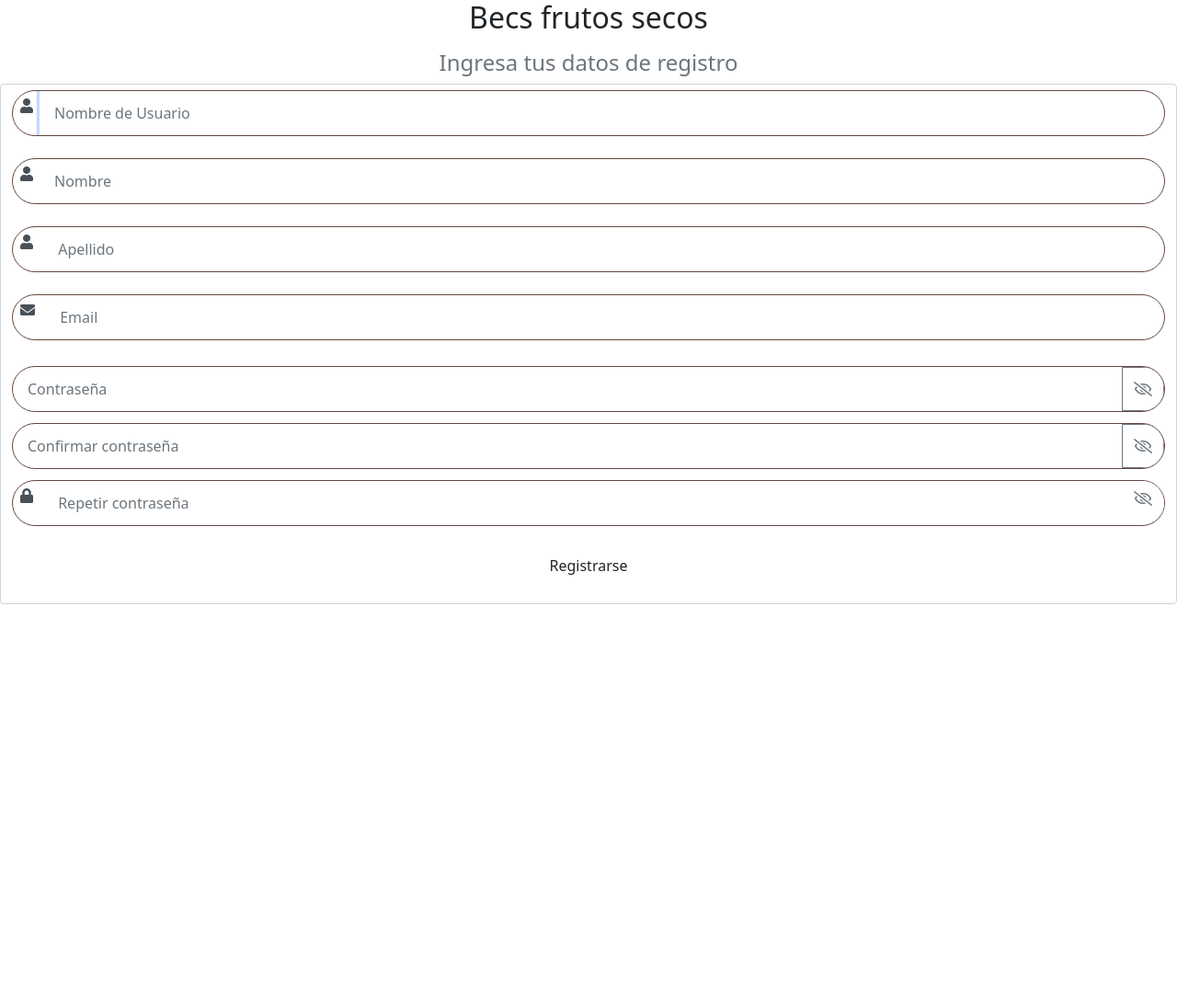
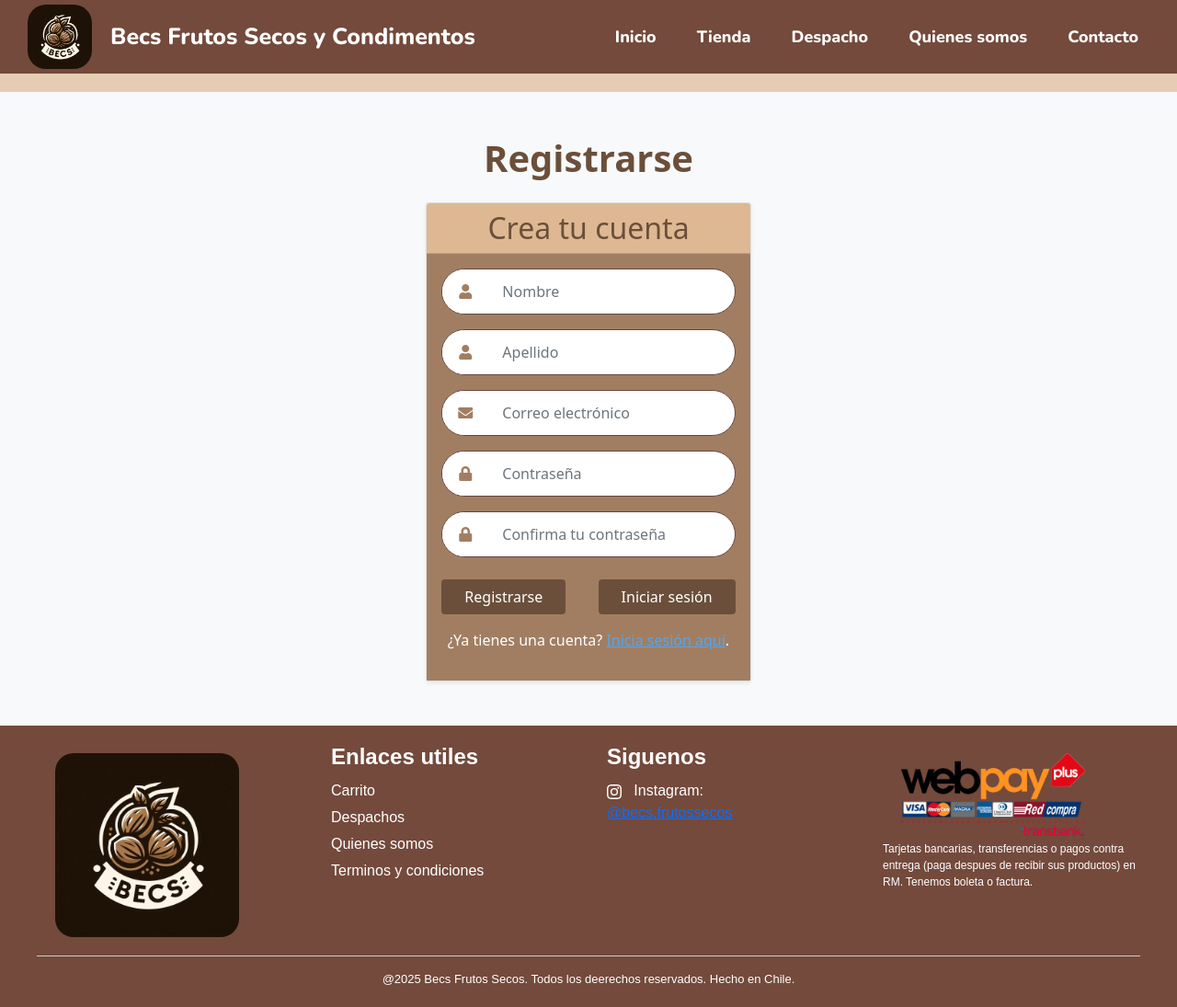
Before and after one commit to DexusRandgris/ProyectoTitulo_Becs_Site, a Django app: page /registrate/ in a window 1280 px wide. Shown: the whole page at 92% size. Before the commit the page ends 657 px from the top, so only its background shows below. Run offline with Django 5.2, Linux system fonts and the light colour scheme; some libraries are stand-ins or nearby versions.

Commit message:
se hizo el registrate

```diff
--- a/becs_proyecto_titulo/becs_frutossecos/templates/registrate.html
+++ b/becs_proyecto_titulo/becs_frutossecos/templates/registrate.html
@@ -1,139 +1,117 @@
-{%load static%}
-<!DOCTYPE html>
-<html lang="es">
-<head>
-    <meta charset='utf-8'>
-    <meta name='viewport' content='width=device-width, initial-scale=1'>
-    <title>Registrar sesión</title>
-    <link href='https://stackpath.bootstrapcdn.com/bootstrap/5.0.0-alpha1/css/bootstrap.min.css' rel='stylesheet'>
-    <link href='https://use.fontawesome.com/releases/v5.7.2/css/all.css' rel='stylesheet'>
+{% extends "base.html" %}
+{% block content %}
+{% load static %}
+
     <link rel="stylesheet" href="{% static 'css/inicio_sesion_styles.css' %}">
-    <link rel="shortcut icon" href="img/logo.png">
-</head>
-<body class='snippet-body'>
-    <div class="wrapper bg-white">
-        <div class="h2 text-center">Becs frutos secos</div>
-
-        <div class="h4 text-muted text-center pt-2">Ingresa tus datos de registro</div>
-        <form class="form-control" action='registrate' method="POST" id="loginForm">
+  <!-- MAIN -->
+  <main class="bg-light py-5">
+    <div class="container">
+      <h1 class="text-center mb-4" style="color:#6B4F3A; font-weight:bold;">Registrarse</h1>
+      <div class="row justify-content-center">
+        <div class="col-md-6 col-lg-4">
+          <div class="card shadow-sm">
+            <div class="card-header text-center" style="background-color:#DDB892;">
+              <h2 class="m-0" style="color:#6B4F3A;">Crea tu cuenta</h2>
+            </div>
+            <div class="card-body" style="background-color:#A17E62;">
+              <form action="#" method="post" id="registerForm">
                 {% csrf_token %}
 
-            {% if form.errors %} <!--esta linea pregunta o verifica si el formulario tiene algun error -->
-                <div class="alert alert-danger"><!--creacion de un container para poder darle estilo al mensaje de error-->
-                    <ul><!--se crea una lista para poder mostrar los errores por separado-->
-                    {% for field in form %}<!--este for recorre sobre cada campo del formulario-->
-                        {% for error in field.errors %}<!--este for recorre cada error en el campo, ya que el campo puede tener mas dee 1 error-->
-                            <li><strong>{{ field.label }}:</strong> {{ error }}</li><!--se crea un elemento lista para mostrar el nombre del campo y su error-->
-                        {% endfor %}<!--termina el for que recorre los errores-->
-                    {% endfor %}<!--termina el for que recorre los campos del formulario-->
-                    </ul><!--se cierra la lista-->
-                </div><!--se cierra el container-->
-            {% endif %}<!--se cierra la condición-->
+                {% if form.errors %}
+                  <div class="alert alert-danger">
+                    <ul class="mb-0">
+                      {% for field in form %}
+                        {% for error in field.errors %}
+                          <li><strong>{{ field.label }}:</strong> {{ error }}</li>
+                        {% endfor %}
+                      {% endfor %}
+                    </ul>
+                  </div>
+                {% endif %}
 
-            <div class="form-group mb-3">
+                <div class="mb-3">
                   <div class="input-group">
-                    <div class="input-field">
-                        <span class="fas fa-user p-2"></span>
-                    </div>
-                    {{ form.username }}
+                    <span class="input-group-text bg-white"><i class="fas fa-user"></i></span>
+                    <input type="text"
+                           name="first_name"
+                           id="id_first_name"
+                           class="form-control"
+                           placeholder="Nombre"
+                           required>
                   </div>
                 </div>
-            <div class="form-group mb-3">
+
+                <div class="mb-3">
                   <div class="input-group">
-                    <div class="input-field">
-                        <span class="fas fa-user p-2"></span>
-                    </div>
-                    {{ form.first_name }}
+                    <span class="input-group-text bg-white"><i class="fas fa-user"></i></span>
+                    <input type="text"
+                           name="last_name"
+                           id="id_last_name"
+                           class="form-control"
+                           placeholder="Apellido"
+                           required>
                   </div>
                 </div>
-            <div class="form-group mb-3">
+
+                <div class="mb-3">
                   <div class="input-group">
-                    <div class="input-field">
-                        <span class="fas fa-user p-2"></span>
-                        <label for="last_name" required minlength="3" pattern="^[a-zA-Z]+$" ></label>
-                    </div>
-                    {{ form.last_name }}
+                    <span class="input-group-text bg-white"><i class="fas fa-envelope"></i></span>
+                    <input type="email"
+                           name="email"
+                           id="id_email"
+                           class="form-control"
+                           placeholder="Correo electrónico"
+                           required>
                   </div>
                 </div>
-            <div class="form-group mb-3">
+
+                <div class="mb-3">
                   <div class="input-group">
-                    <div class="input-field">
-                        <span class="fas fa-envelope p-2"></span>
-                        <label for="email"></label>
-                    </div>
-                    {{ form.email }}
+                    <span class="input-group-text bg-white"><i class="fas fa-lock"></i></span>
+                    <input type="password"
+                           name="password1"
+                           id="id_password1"
+                           class="form-control"
+                           placeholder="Contraseña"
+                           required>
                   </div>
                 </div>
-            <div class="form-group py-1 pb-2">
+
+                <div class="mb-4">
                   <div class="input-group">
-                    <input type="password" name="password1" id="id_password1" class="form-control" placeholder="Contraseña">
-                    <button type="button" id="alterarContraseña1" class="btn btn-outline-secondary">
-                        <i class="far fa-eye-slash"></i> <!-- Ícono del ojo -->
-                    </button>
+                    <span class="input-group-text bg-white"><i class="fas fa-lock"></i></span>
+                    <input type="password"
+                           name="password2"
+                           id="id_password2"
+                           class="form-control"
+                           placeholder="Confirma tu contraseña"
+                           required>
                   </div>
                 </div>
-            <div id="validacionContraseña1" class="text-danger"></div>
 
-            <div class="form-group py-1 pb-2">
-                <div class="input-group">
-                    <input type="password" name="password2" id="id_password2" class="form-control" placeholder="Confirmar contraseña">
-                    <button type="button" id="alterarContraseña2" class="btn btn-outline-secondary">
-                        <i class="far fa-eye-slash"></i> <!-- Ícono del ojo -->
+                <div class="d-flex justify-content-between">
+                  <button type="submit" class="btn px-4" style="background-color:#6B4F3A; color:#FFF;">
+                    Registrarse
                   </button>
+                  <a href="{% url 'iniciosesion' %}" class="btn px-4" style="background-color:#6B4F3A; color:#FFF;">
+                    Iniciar sesión
+                  </a>
                 </div>
-            </div>
-            <div id="validacionContraseña1" class="text-danger"></div>
-            <div class="form-group py-1 pb-2">
-                <div class="input-group">
-                    <div class="input-field">
-                        <span class="fas fa-lock p-2"></span>
-                        <label for="password2"></label>
-                    </div>
-                    {{ form.password2 }}
-                    <div class="input-field">
-                        <button type="button" id="alterarContraseña2" class="btn bg-white text-muted">
-                            <span class="far fa-eye-slash"></span>
-                        </button>
+
+                <p class="text-center mt-3" style="color:#FFF;">
+                  ¿Ya tienes una cuenta?
+                  <a href="{% url 'iniciosesion' %}" style="color:#4EA8F7;">Inicia sesión aquí</a>.
+                </p>
+              </form>
             </div>
           </div>
         </div>
-            <div id="validacionContraseña2" class="text-danger"></div>
-            <button type="submit" class="btn btn-block text-center my-3">Registrarse</button>
-        </form>
       </div>
-    <script type='text/javascript' src=''></script>
-    <script type='text/javascript' src='https://cdn.jsdelivr.net/npm/popper.js@1.16.0/dist/umd/popper.min.js'></script>
-    <script type='text/javascript' src='https://stackpath.bootstrapcdn.com/bootstrap/5.0.0-alpha1/js/bootstrap.min.js'></script>
-    <script>
-       document.getElementById('alterarContraseña1').addEventListener('click', function() {
-    var contraseña1 = document.getElementById('id_password1');
-    var iconoContraseña1 = document.querySelector('#alterarContraseña1 > i');
+    </div>
+  </main>
 
-    if (contraseña1.type === 'password') {
-        contraseña1.type = 'text';
-        iconoContraseña1.classList.remove('fa-eye-slash');
-        iconoContraseña1.classList.add('fa-eye');
-    } else {
-        contraseña1.type = 'password';
-        iconoContraseña1.classList.remove('fa-eye');
-        iconoContraseña1.classList.add('fa-eye-slash');
-    }
-});
-
-document.getElementById('alterarContraseña2').addEventListener('click', function() {
-    var contraseña2 = document.getElementById('id_password2');
-    var iconoContraseña2 = document.querySelector('#alterarContraseña2 > i');
-
-    if (contraseña2.type === 'password') {
-        contraseña2.type = 'text';
-        iconoContraseña2.classList.remove('fa-eye-slash');
-        iconoContraseña2.classList.add('fa-eye');
-    } else {
-        contraseña2.type = 'password';
-        iconoContraseña2.classList.remove('fa-eye');
-        iconoContraseña2.classList.add('fa-eye-slash');
-    }
-});
-    </script>
+  <script src="https://cdn.jsdelivr.net/npm/popper.js@1.16.0/dist/umd/popper.min.js"></script>
+  <script src="https://stackpath.bootstrapcdn.com/bootstrap/5.0.0-alpha1/js/bootstrap.min.js"></script>
 </body>
 </html>
+{% endblock %}
```
Lines whose indentation alone changed are shown as unchanged.
